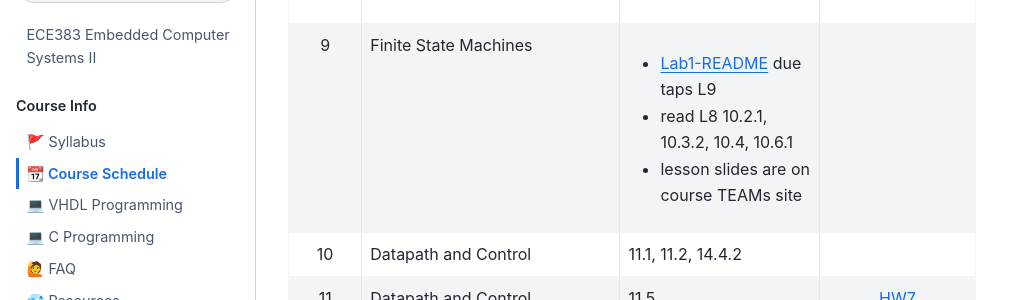
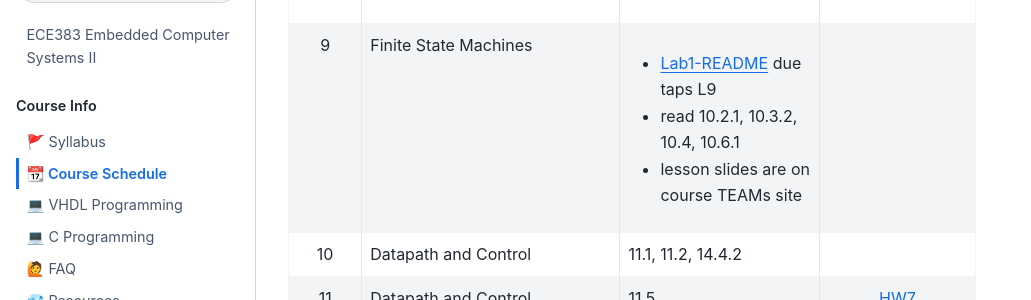
Before and after one commit to USAFA-ECE/ece383, a Jupyter Book: the page built from book/schedule.md, in a window 1280 px wide and 900 px high, scrolled down 1289 px. Shown: the part 154-454 px from the top of the window, without its empty margins (0-1031 px from the left). Built offline with Jupyter Book 1.0.4 settings and Sphinx 7.4.7 and the Sphinx Book theme 1.1.4, drawn with Linux system fonts in a browser that asks for light colours; pages that are not in the unit, such as notebooks, are missing from menus.

```diff
--- a/book/schedule.md
+++ b/book/schedule.md
@@ -15,7 +15,7 @@ This schedule is subject to change as appropriate.
 | 6      | [Lab 1: VGA Synchronization](Assignments/lab1.md)|  <ul><li>[HW5](Assignments/homework5.md)  due BOC </li><li>[Lab1-GateCheck1](Assignments/lab1.md) due taps L6 </li></ul>  |        |
 | 7      | Lab 1: VGA Synchronization                       |  <ul><li>[Lab1-GateCheck2](Assignments/lab1.md) due taps L7  </li></ul>  |        |
 | 8      | Lab 1: VGA Synchronization                       |  <ul><li>[Lab1-Functionality](Assignments/lab1.md) due taps L8  </li></ul>  |        |
-| 9      | Finite State Machines                            |  <ul><li>[Lab1-README](Assignments/lab1.md) due taps L9 </li><li>read L8 10.2.1, 10.3.2, 10.4, 10.6.1 </li><li>lesson slides are on course TEAMs site</li></ul>  |                                           |
+| 9      | Finite State Machines                            |  <ul><li>[Lab1-README](Assignments/lab1.md) due taps L9 </li><li>read 10.2.1, 10.3.2, 10.4, 10.6.1 </li><li>lesson slides are on course TEAMs site</li></ul>  |                                           |
 | 10     | Datapath and Control                             | 11.1, 11.2, 14.4.2   |       |
 | 11     | Datapath and Control                             | 11.5                 | [HW7](Assignments/homework7.md)       |
 | 12     | Datapath and Control, Lab intro                  |                      | [HW8](Assignments/homework8.md)        |
```
